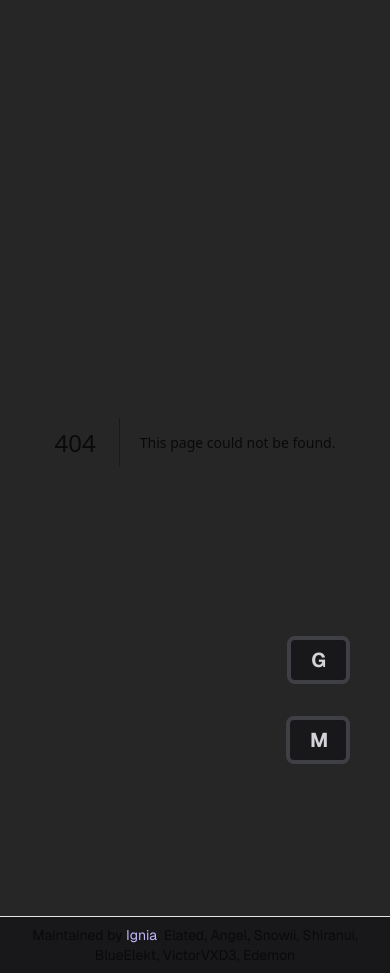
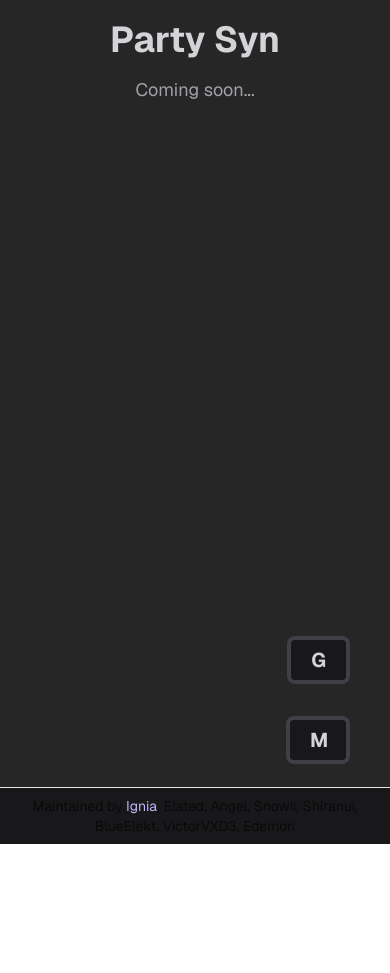
Before and after one commit to victorpbp/elsword-char-breakdown, a Next.js app: page /party_syn in a window 390 px wide. Before the commit this address had no page. After the commit the page ends 844 px from the top, so only its background shows below. Built offline with nearby package versions, Linux system fonts and the light colour scheme.

Commit message:
Fixing header mobile behavior issue and adding party_syn route

```diff
--- /dev/null
+++ b/app/party_syn/page.tsx
@@ -0,0 +1,10 @@
+export default async function PartySyn() {
+    return (
+        <>
+        <div className="flex flex-col items-center justify-center">
+            <h1 className="text-4xl font-bold text-zinc-300">Party Syn</h1>
+            <p className="text-lg text-zinc-400 mt-4">Coming soon...</p>
+        </div>
+        </>
+    );
+    }
--- a/components/layout/header.tsx
+++ b/components/layout/header.tsx
@@ -60,8 +60,8 @@ export default function Header() {
                     <HeaderItem title={"Home"} icon={homeIcon} linkto="/" />
                     <HeaderItem title={"Glossary"} icon={null} linkto="/glossary" />
                     <HeaderItem title={"Classes"} icon={classesIcon} linkto="/classes" />
-                    <HeaderItem title={"Party Syn"} icon={partySynIcon} linkto="/party_syn" closeMenu={toggleMenu}/>
-                    <HeaderItem title={"Raids"} icon={null} linkto="/raids" closeMenu={toggleMenu}/>
+                    <HeaderItem title={"Party Syn"} icon={partySynIcon} linkto="/party_syn"/>
+                    <HeaderItem title={"Raids"} icon={null} linkto="/raids"/>
                     </div>
             </nav>
 
```
